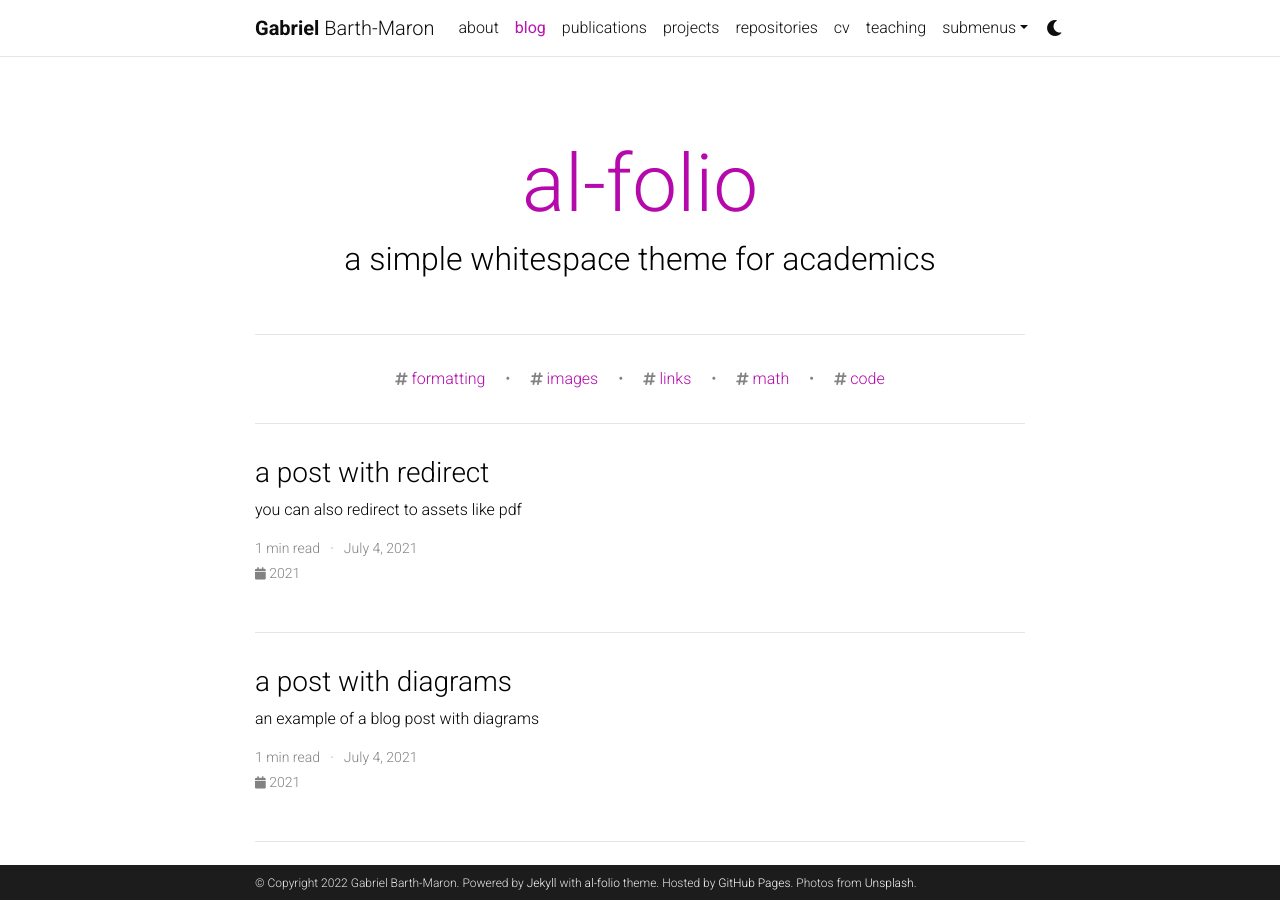
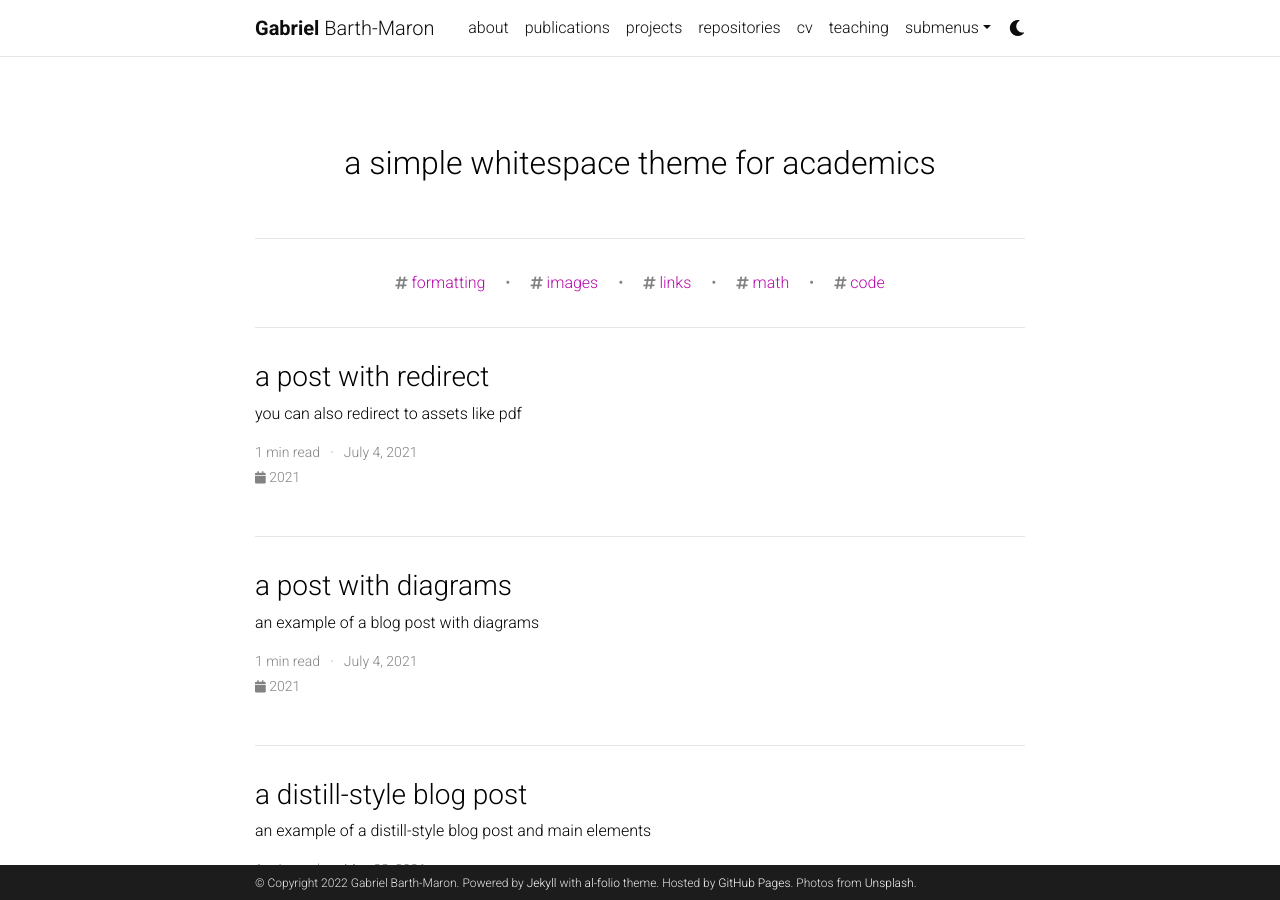
Before and after one commit to fastturtle/fastturtle.github.io, a Jekyll site: the page built from blog/index.html, in a window 1280 px wide and 900 px high. Built offline with Jekyll 4.4.1, drawn with Linux system fonts in a browser that asks for light colours; the list of posts is cut into pages by our own code; comment, search, counter and statistics services are not loaded; a style sheet for code colours, icons or effects is not loaded.

Commit message:
Disable blog

```diff
--- a/_config.yml
+++ b/_config.yml
@@ -101,8 +101,8 @@
 # Blog
 # -----------------------------------------------------------------------------
 
-blog_name: al-folio # blog_name will be displayed in your blog page
-blog_nav_title: blog # your blog must have a title for it to be displayed in the nav bar
+blog_name: # blog_name will be displayed in your blog page
+blog_nav_title: # your blog must have a title for it to be displayed in the nav bar
 blog_description: a simple whitespace theme for academics
 permalink: /blog/:year/:title/
 
@@ -111,7 +111,7 @@
   enabled: true
 
 # Comments
-disqus_shortname: al-folio # put your disqus shortname
+disqus_shortname: # put your disqus shortname
 # https://help.disqus.com/en/articles/1717111-what-s-a-shortname
 
 # External sources.
```
